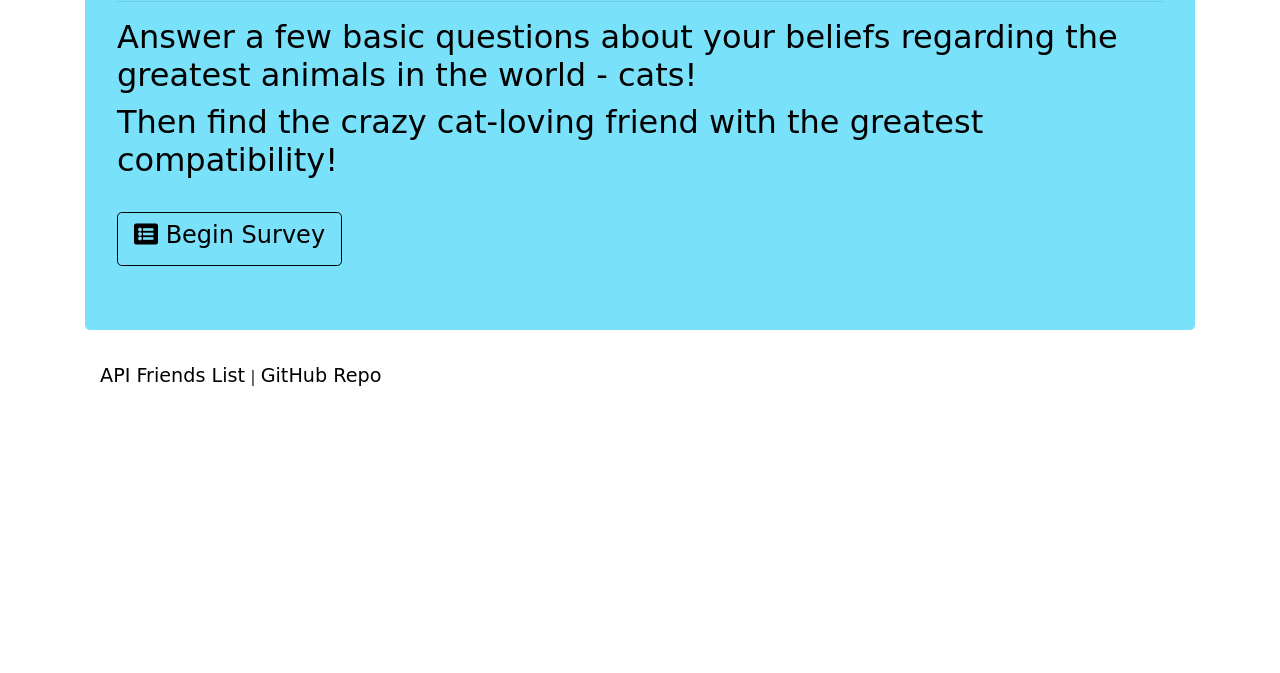
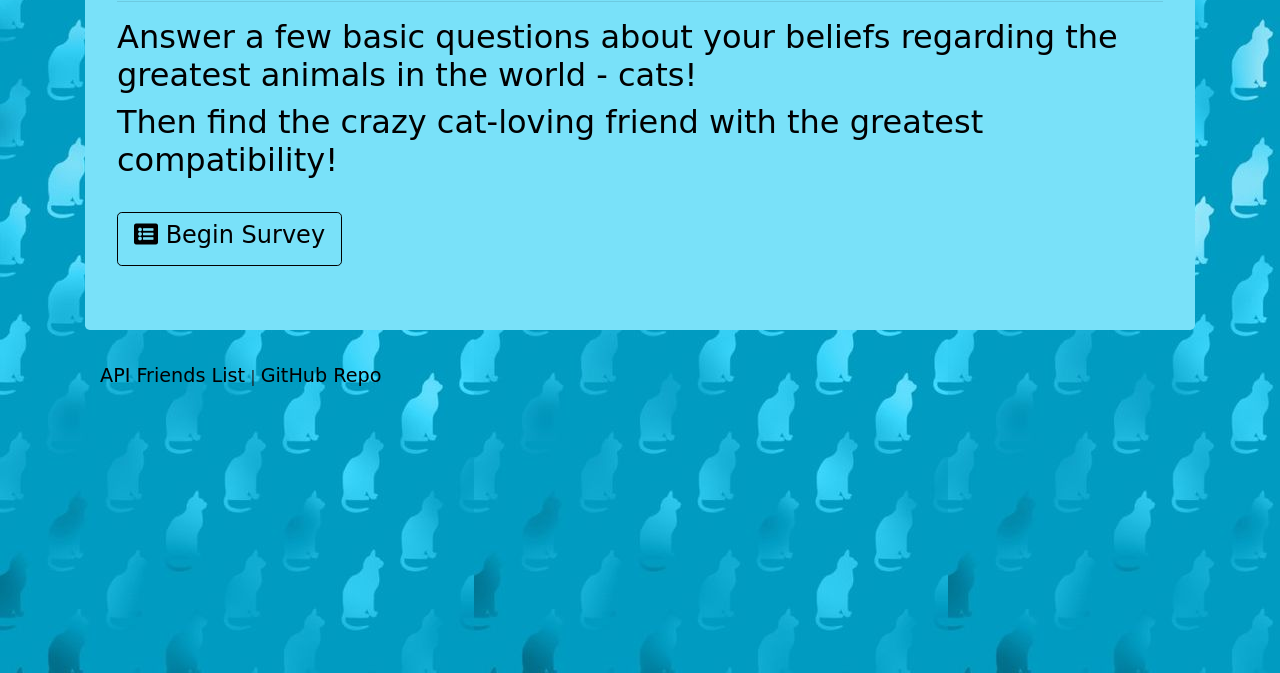
Before and after one commit to LynnAmsbury/friend-finder, a website: page app/public/home.html in a window 1280 px wide. Shown: the part 127-800 px from the top of the page. Drawn offline with nearby package versions, Linux system fonts and the light colour scheme; a web font is replaced by a local one.

Commit message:
testing again

```diff
--- a/app/public/css/style.css
+++ b/app/public/css/style.css
@@ -1,6 +1,6 @@
 /* both pages */
 body {
-    background-image: url("images/blue-cat-pattern-wallpaper.jpg");
+    background-image: url("../images/blue-cat-pattern-wallpaper.jpg");
     font-family: 'Germania One', cursive;
 }
 
```
